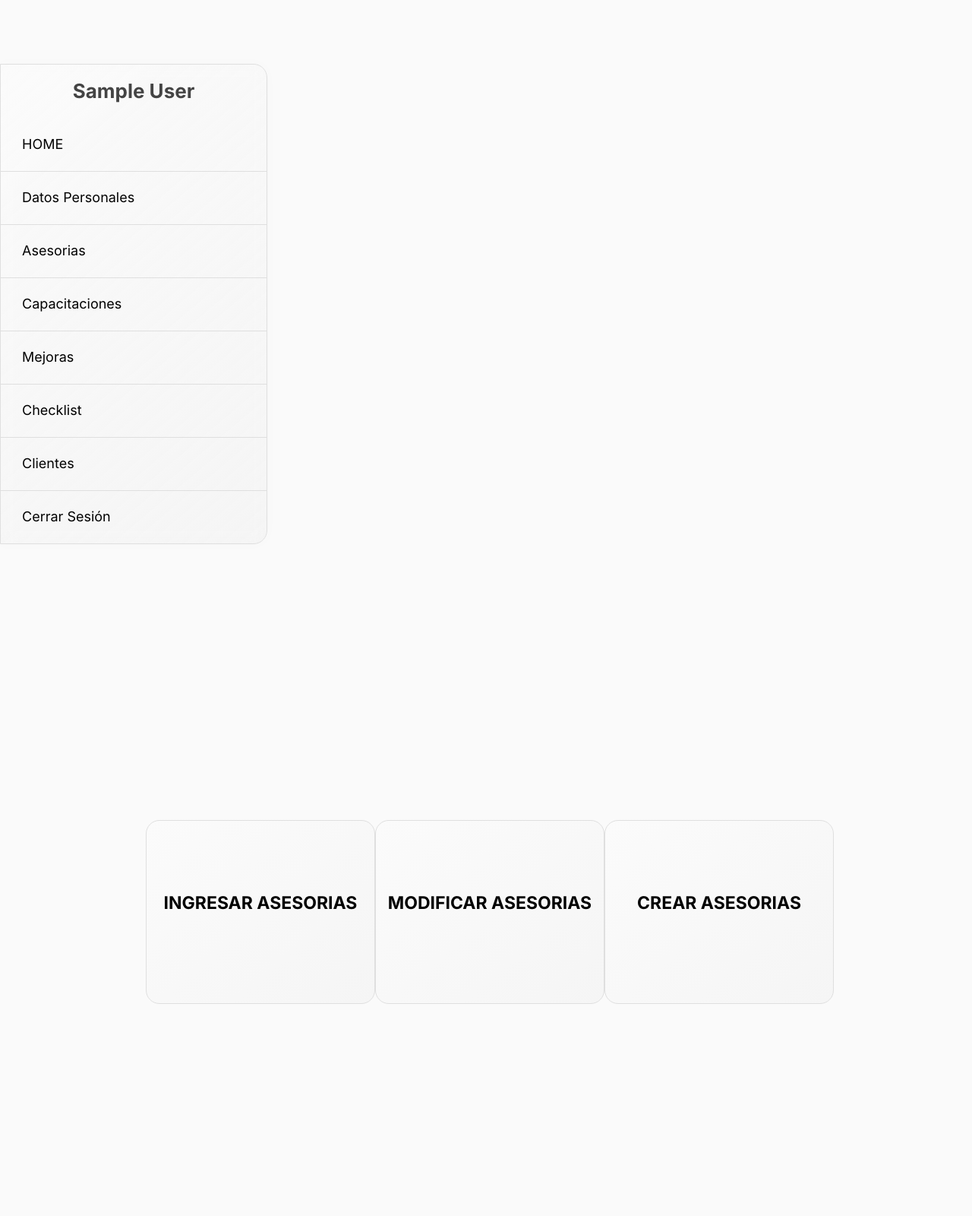
After one commit to maxquevedo/safelyWeb, a Django app: page /profesional/asesoria/ in a window 1280 px wide. The commit adds this page. Shown: the whole page at 76% size. Run offline with Django 3.2, Linux system fonts and the light colour scheme; the visitor is signed in with stand-in values (Sample User, id 1); some libraries are stand-ins or nearby versions.

Commit message:
Crea vistas y agrega redirecciones en html

```diff
--- a/safely/profesional/urls.py
+++ b/safely/profesional/urls.py
@@ -1,9 +1,28 @@
 from django.contrib import admin
 from django.urls import path, include
-from profesional.views import home_professional,datos_pro
+from profesional.views import *
 
 urlpatterns = [
     path('profesional/', home_professional, name='home-prof'),
     path('profesional/datos/', datos_pro, name='datos-prof'),
 
+    path('profesional/asesoria/', vista_asesorias, name='vista_asesorias'),
+    path('profesional/asesoria/crear', crear_ase, name='crear_ase'),
+    path('profesional/asesoria/ingresar', ingresar_ase, name='ingresar_ase'),
+    path('profesional/asesoria/modificar', modificar_ase, name='modificar_ase'),
+
+    path('profesional/capacitaciones/', vista_capacitacion, name='vista_capacitacion'),
+    path('profesional/capacitaciones/crear', crear_capa, name='crear_capa'),
+    path('profesional/capacitaciones/ingresar', ingresar_capa, name='ingresar_capa'),
+    path('profesional/capacitaciones/modificar', modificar_capa, name='modificar_capa'),
+
+    path('profesional/checklist/', vista_checklist, name='vista_checklist'),
+    path('profesional/checklist/crear', crear_ch, name='crear_ch'),
+    path('profesional/checklist/ingresar', ingresar_ch, name='ingresar_ch'),
+    path('profesional/checklist/modificar', modificar_ch, name='modificar_ch'),
+
+    path('profesional/mejoras/', vista_mejoras, name='vista_mejoras'),
+    path('profesional/mejoras/crear', revisar_me, name='revisar_me'),
+    path('profesional/mejoras/ingresar', ingresar_me, name='ingresar_me'),
+
 ]
--- a/safely/profesional/views.py
+++ b/safely/profesional/views.py
@@ -1,7 +1,13 @@
-from django.shortcuts import render
+from django.shortcuts import render,redirect
 from django.contrib.auth.decorators import login_required
 
-from app.forms import UserUpdateForm
+from django.contrib import messages
+from django.core.paginator import Paginator
+from django.http import Http404
+
+from app.models import *
+from app.forms import *
+
 # Create your views here.
 @login_required
 def home_professional(request):
@@ -22,3 +28,105 @@ def datos_pro(request):
     }
 
     return render(request,'profesional/datos-pro.html',context)
+
+#######################################################################################################
+## ASESORIAS
+#######################################################################################################
+
+@login_required
+def vista_asesorias(request):
+
+    return render(request, 'profesional/asesorias/asesoria.html')
+
+@login_required
+def crear_ase(request):
+    data = {
+        'form': AsesoriaForm
+    }
+    if request.method == 'POST':
+        formulario = AsesoriaForm(data=request.POST)
+        if formulario.is_valid():
+            formulario.save()
+            messages.success(request, "Creado correctamente!")
+            return redirect (to='vista_asesorias')
+        else:
+            data["form"] = formulario
+    return render(request, 'profesional/asesorias/crear-a.html',data)
+
+@login_required
+def ingresar_ase(request):
+
+    return render(request, 'profesional/asesorias/ingresar-a.html')
+
+@login_required
+def modificar_ase(request):
+    return render(request, 'profesional/asesorias/modificar-a.html')
+
+
+#######################################################################################################
+## CAPACITACIONES
+#######################################################################################################
+
+@login_required
+def vista_capacitacion(request):
+
+    return render(request, 'profesional/capacitaciones/capacitaciones.html')
+
+@login_required
+def crear_capa(request):
+
+    return render(request, 'profesional/capacitaciones/crear-c.html')
+
+@login_required
+def ingresar_capa(request):
+
+    return render(request, 'profesional/capacitaciones/ingresar-c.html')
+
+@login_required
+def modificar_capa(request):
+
+    return render(request, 'profesional/capacitaciones/modificar-c.html')
+
+
+#######################################################################################################
+## CHECKLIST
+#######################################################################################################
+
+@login_required
+def vista_checklist(request):
+
+    return render(request, 'profesional/checklist/checklist.html')
+
+@login_required
+def crear_ch(request):
+
+    return render(request, 'profesional/checklist/crear-ch.html')
+
+@login_required
+def ingresar_ch(request):
+
+    return render(request, 'profesional/checklist/ingresar-ch.html')
+
+@login_required
+def modificar_ch(request):
+
+    return render(request, 'profesional/checklist/modificar-ch.html')
+
+#######################################################################################################
+## MEJORAS
+#######################################################################################################
+
+@login_required
+def vista_mejoras(request):
+
+    return render(request, 'profesional/mejoras/mejoras.html')
+
+@login_required
+def revisar_me(request):
+
+    return render(request, 'profesional/mejoras/revisar-me.html')
+
+@login_required
+def ingresar_me(request):
+
+    return render(request, 'profesional/mejoras/ingresar-me.html')
--- /dev/null
+++ b/safely/templates/profesional/asesorias/asesoria.html
@@ -0,0 +1,41 @@
+{% extends 'profesional/base-profesional.html' %}
+{% load static %}
+{% block tittle %}Profesional{% endblock %}
+
+{% block body %}
+<div class="container-menu">
+    <div class="info-perfiles">
+
+        <div class="container-mantenedor">
+            <div class="mantenedor-user">
+                <a href="{% url 'ingresar_ase' %}">
+                    <div class="acciones-mantenedor">
+                        <div class="desc-acc">
+                            <h3>INGRESAR ASESORIAS</h3>
+                        </div>
+                    </div>
+                </a>
+                <a href="{% url 'modificar_ase' %}">
+                <div class="acciones-mantenedor">
+                    <div class="desc-acc">
+                        <h3>MODIFICAR ASESORIAS</h3>
+
+                    </div>
+                </div>
+                </a>
+            </div>
+
+            <div class="mantenedor-user">
+                <a href="{% url 'crear_ase' %}">
+                    <div class="acciones-mantenedor">
+                        <div class="desc-acc">
+                            <h3>CREAR ASESORIAS</h3>
+                        </div>
+                    </div>
+                </a>
+
+            </div>
+        </div>
+    </div>
+</div>
+{% endblock %}
--- /dev/null
+++ b/safely/templates/profesional/base-profesional.html
@@ -0,0 +1,44 @@
+<html lang="es">
+<head>
+    <meta charset="UTF-8">
+    <meta http-equiv="X-UA-Compatible" content="IE=edge">
+    <meta name="viewport" content="width=device-width, initial-scale=1.0">
+    <!-- Bootstrap CSS -->
+    {% block head %}
+    <title>Safely - {% block tittle %}{% endblock %}</title>
+    {% endblock %}
+    {% load static %}
+    <link href="{% static 'css/styles.css' %}" rel="stylesheet" type="text/css" media="all" />
+    <link href="https://unpkg.com/ionicons@4.5.10-0/dist/css/ionicons.min.css" rel="stylesheet">
+    {% block css %}
+    {% endblock %}
+</head>
+<body>
+<div class="container-menu">
+    <div class="menu-vertical">
+        <ul>
+            <h2>{{user.get_full_name}}</h2>
+            <li><a href="{% url 'home-prof' %}">HOME</a></li>
+            <li><a href="{% url 'datos-prof' %}">Datos Personales</a></li>
+            <li><a href="{% url 'vista_asesorias' %}">Asesorias</a></li>
+            <li><a href="{% url 'vista_capacitacion' %}">Capacitaciones</a></li>
+            <li><a href="{% url 'vista_mejoras' %}">Mejoras</a></li>
+            <li><a href="{% url 'vista_checklist' %}">Checklist</a></li>
+            <li><a href="#">Clientes</a></li>
+            <li><a href="{% url 'logout' %}">Cerrar Sesión</a></li>
+        </ul>
+
+    </div>
+    {% block body %}
+	<!--BODY-->
+	{% endblock %}
+
+</div>
+
+    <script src="https://ajax.googleapis.com/ajax/libs/jquery/3.3.1/jquery.min.js"></script>
+    <script src="{% static 'js/smooth.js' %}"></script>
+    <script src="//cdn.jsdelivr.net/npm/sweetalert2@11"></script>
+    {% block js %}
+    {% endblock %}
+</body>
+</html>
```
Also changed, not shown: safely/app/forms.py (+22 -2 lines), safely/app/views.py (+0 -101 lines), safely/templates/profesional/capacitaciones/capacitaciones.html (added, +41 -0 lines), safely/templates/profesional/checklist/checklist.html (added, +41 -0 lines), safely/templates/profesional/datos-pro.html (+1 -14 lines), safely/templates/profesional/home-profesional.html (+2 -14 lines), safely/templates/profesional/mejoras/mejoras.html (added, +30 -0 lines).
